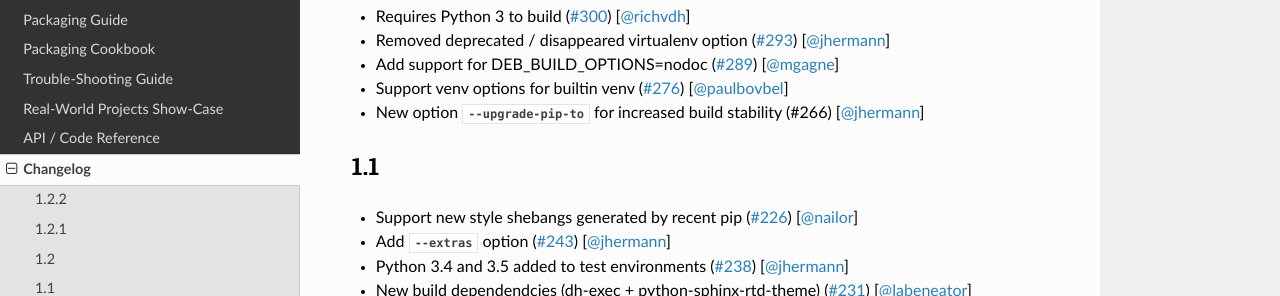
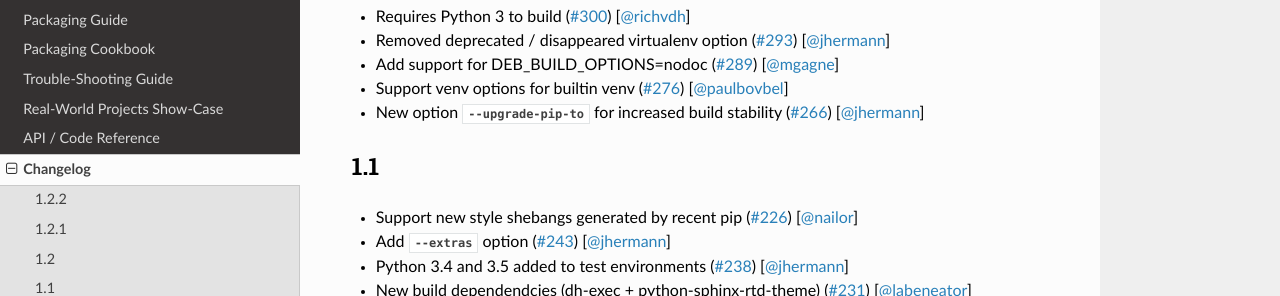
Before and after one commit to spotify/dh-virtualenv, a Sphinx documentation site: the page built from doc/changes.rst, in a window 1280 px wide and 900 px high, scrolled down 336 px. Shown: the part 155-451 px from the top of the window. Built offline with Sphinx 7.4.7 and the Read the Docs theme 2.0.0, drawn with Linux system fonts in a browser that asks for light colours; part of the change alters nothing that is shown.

```diff
--- a/doc/changes.rst
+++ b/doc/changes.rst
@@ -27,7 +27,7 @@ For a full list, consult the `git history`_ of the project.
 * Add support for DEB_BUILD_OPTIONS=nodoc (`#289 <https://github.com/spotify/dh-virtualenv/issues/289>`_) [`@mgagne <https://github.com/mgagne>`_]
 * Support venv options for builtin venv (`#276 <https://github.com/spotify/dh-virtualenv/issues/276>`_) [`@paulbovbel <https://github.com/paulbovbel>`_]
 * New option :option:`--upgrade-pip-to` for increased build stability
-  (#266) [`@jhermann <https://github.com/jhermann>`_]
+  (`#266 <https://github.com/spotify/dh-virtualenv/issues/266>`_) [`@jhermann <https://github.com/jhermann>`_]
 
 
 1.1
```
